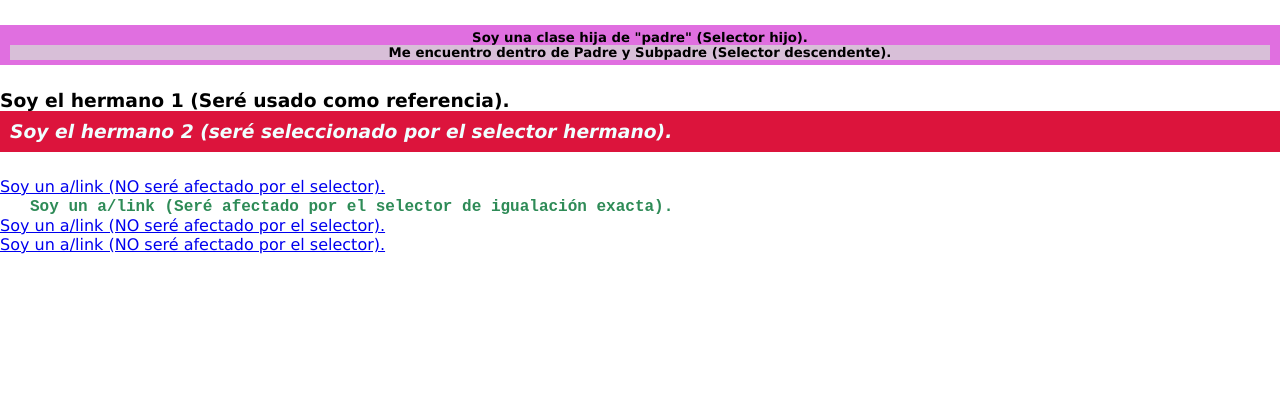
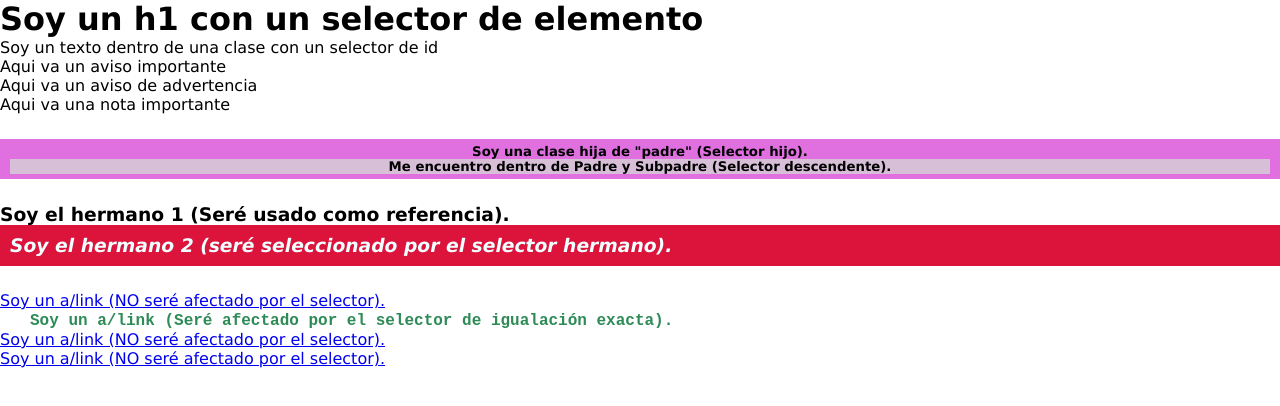
Before and after one commit to xmartinezc/TW-Practica04-Equipo06, a plain HTML site: page index.html in a window 1280 px wide. Drawn offline with Linux system fonts and the light colour scheme.

Commit message:
Update index.html

```diff
--- a/index.html
+++ b/index.html
@@ -7,6 +7,16 @@
     <link rel="stylesheet" href="styles.css">
 </head>
 <body>
+    <!-- = = = = = = EJERCICIOS DEL 1 AL 5 = = = = = = -->
+    <div id="contenido">
+        <h1>Soy un h1 con un selector de elemento</h1>
+        <p>Soy un texto dentro de una clase con un selector de id</p>
+        <p class="caja-roja">Aqui va un aviso importante</p>
+        <p class="caja-amarilla">Aqui va un aviso de advertencia</p>
+        <p class="caja-amarilla" id="nota">Aqui va una nota importante</p>
+    </div>
+    <!-- = = = = = = = = = = = = = = = = = = = = = = = =  -->
+
     <!-- = = = = = = EJERCICIOS DEL 6 AL 10 = = = = = = -->
     <div class="padre">
         <div class="subpadre">
```
